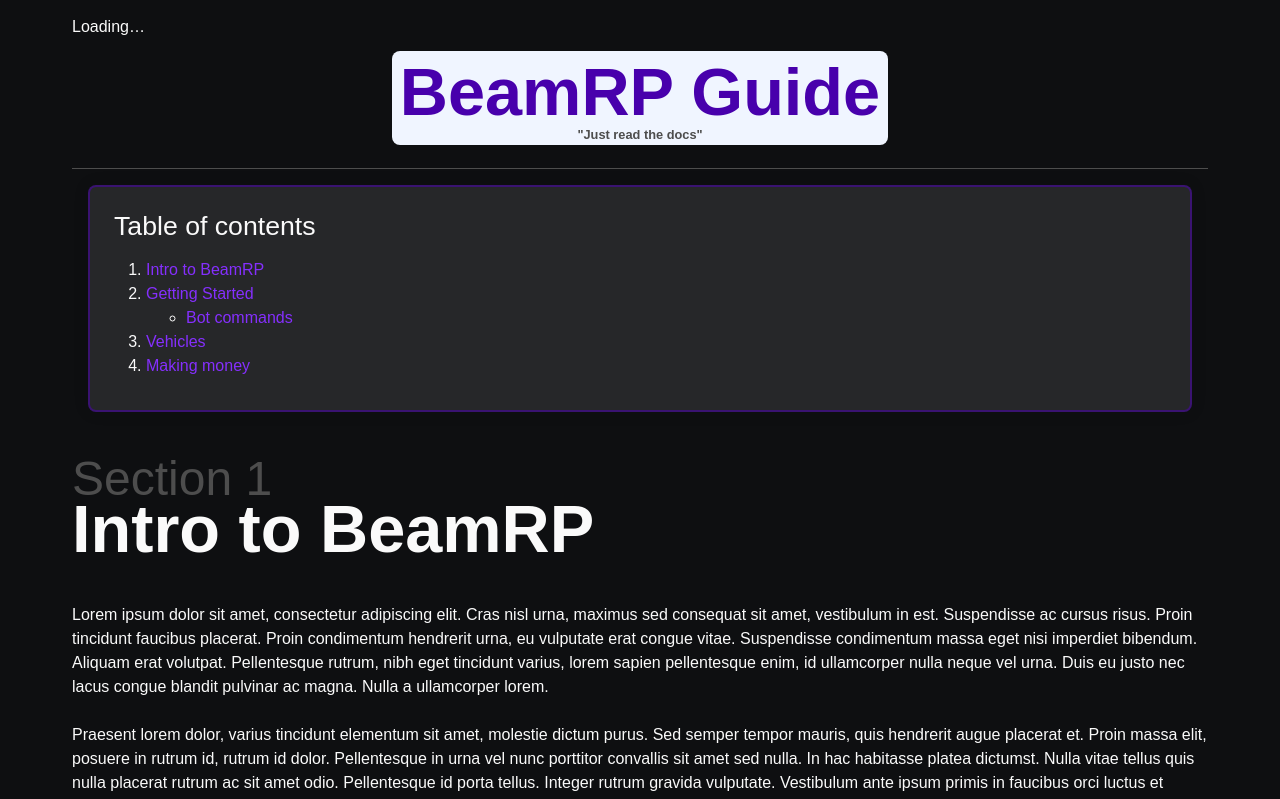
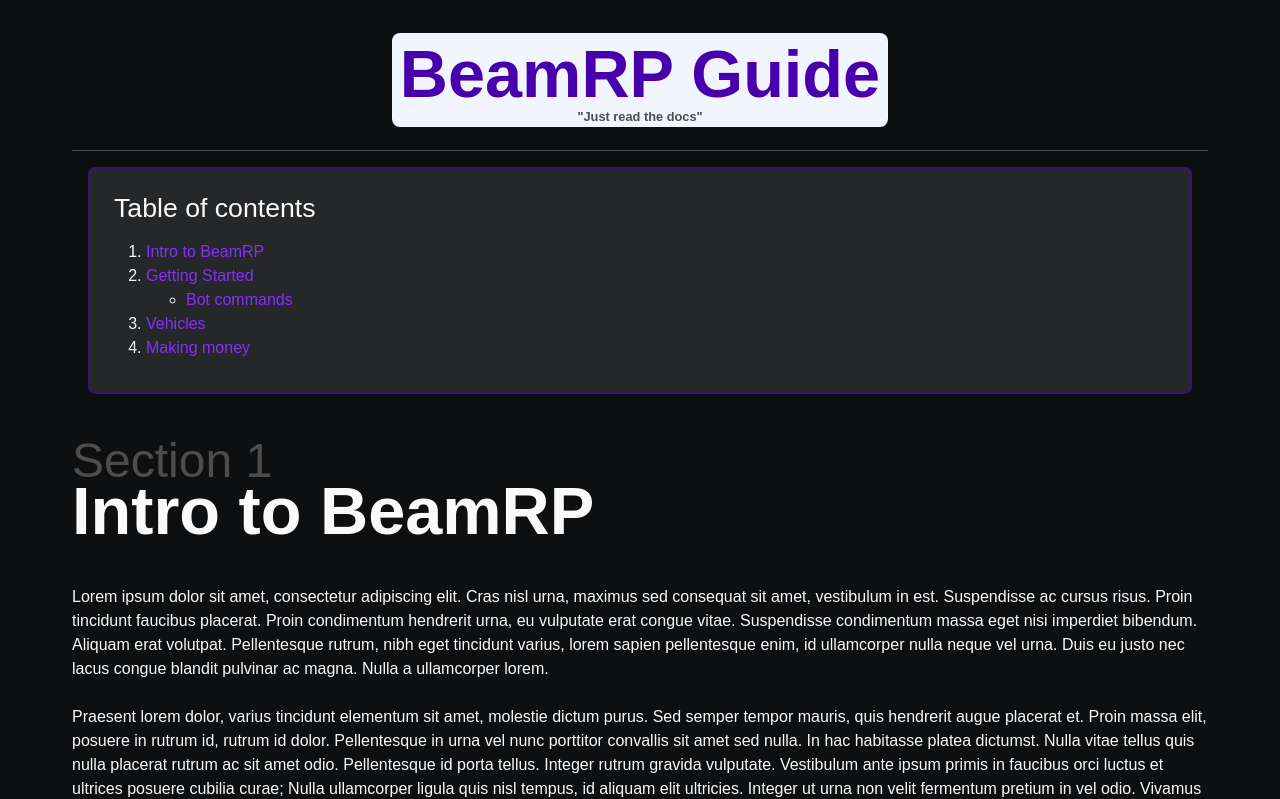
Before and after one commit to Teleportatin-toast/BeamRP-doc, a plain HTML site: page index.html in a window 1280 px wide. Shown: the top 799 px of the page. Drawn offline with Linux system fonts and the light colour scheme; a web font is replaced by a local one.

Commit message:
Just work please...

```diff
--- a/index.html
+++ b/index.html
@@ -8,11 +8,10 @@
     <link rel="preconnect" href="https://rsms.me/">
     <link rel="stylesheet" href="https://rsms.me/inter/inter.css">
     <link rel="stylesheet" href="stylesheet.css">
-    <script src="javascript.js"></script>
 </head>
 <body>
-<div class="loading">Loading&#8230;</div>
-
+    <div id="loader" class="center"></div>
+    <script src="javascript.js"></script>
     <div class="titlediv">
         <h1 class="title">BeamRP Guide <span class="subtext">"Just read the docs"</span>
     </div>
--- a/javascript.js
+++ b/javascript.js
@@ -1,18 +1,9 @@
-function load(url) {
-    // display loading image here...
-    document.getElementById('loadingImg').visible = true;
-    // request your data...
-    var req = new XMLHttpRequest();
-    req.open("POST", url, true);
-
-    req.onreadystatechange = function () {
-        if (req.readyState == 4 && req.status == 200) {
-            // content is loaded...hide the gif and display the content...
-            if (req.responseText) {
-                document.getElementById('content').innerHTML = req.responseText;
-                document.getElementById('loadingImg').visible = false;
-            }
-        }
-    };
-    request.send(vars);
-}
+document.onreadystatechange = function() {
+    if (document.readyState !== "complete") {
+        document.querySelector("body").style.visibility = "hidden";
+        document.querySelector("#loader").style.visibility = "visible";
+    } else {
+        document.querySelector("#loader").style.display = "none";
+        document.querySelector("body").style.visibility = "visible";
+    }
+};
```
